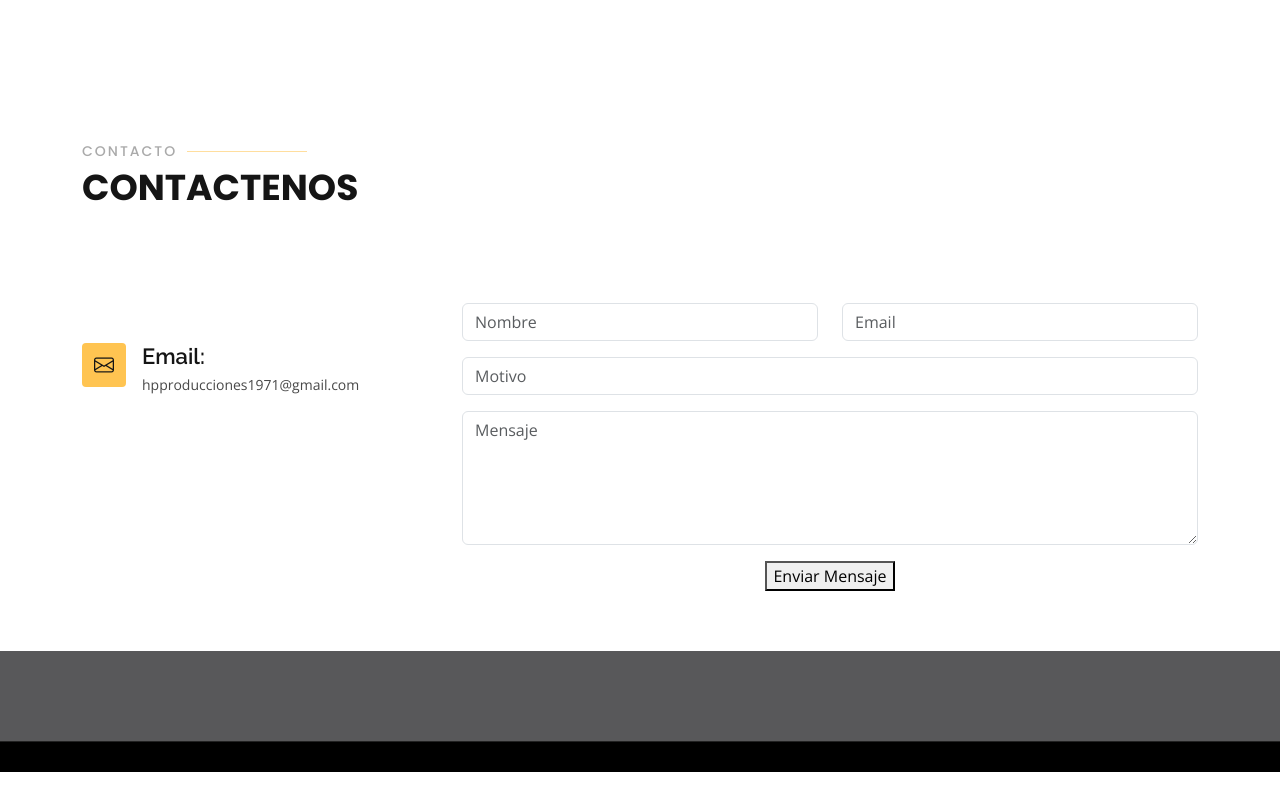
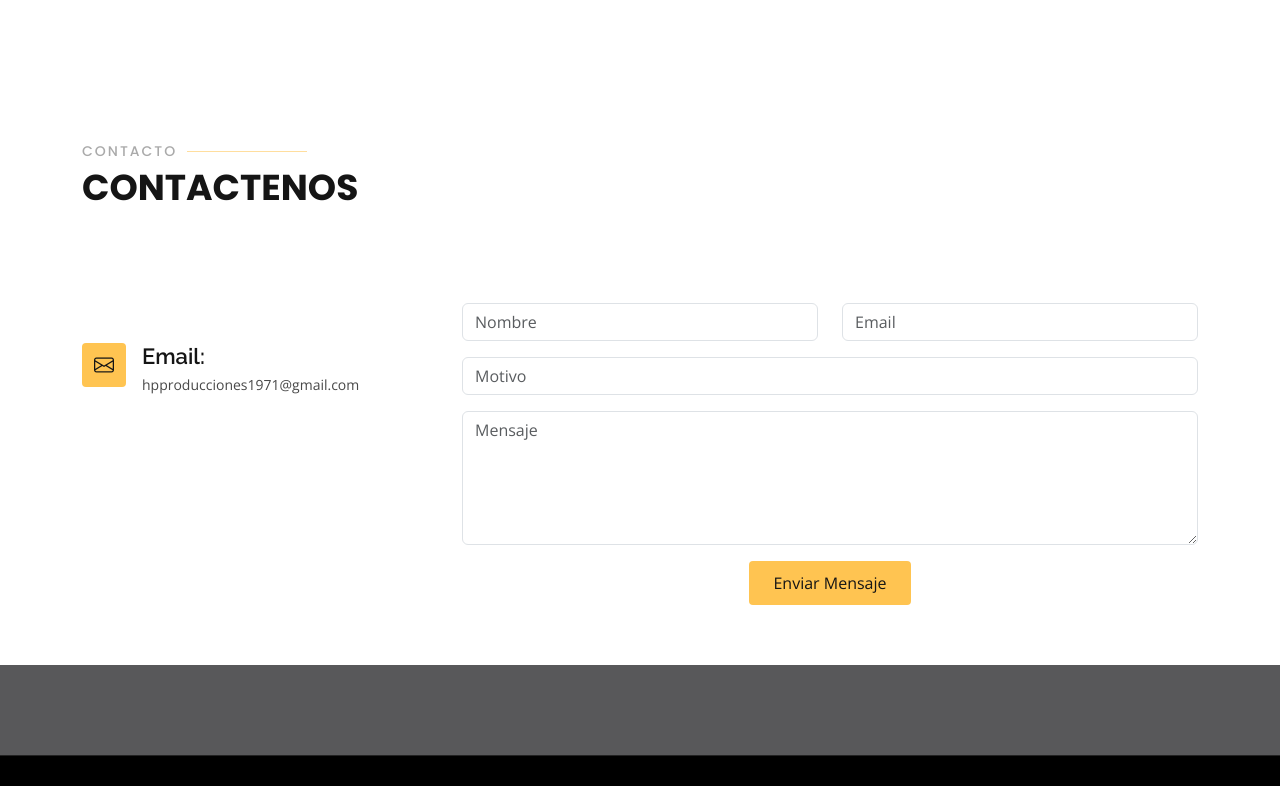
Before and after one commit to MateoBulnes/hp-producciones, a plain HTML site: page index.html in a window 1280 px wide. Shown: the part 4227-5013 px from the top of the page. Drawn offline with nearby package versions, Linux system fonts and the light colour scheme.

Commit message:
correccion estilos btn enviar mensaje

```diff
--- a/assets/css/style.css
+++ b/assets/css/style.css
@@ -1356,7 +1356,22 @@ section {
   background: #ffcd6b;
 }
 
-.loading, .error-message, .sent-message {
+#btn_submit {
+  background: #ffc451;
+  border: 0;
+  padding: 10px 24px;
+  color: #151515;
+  transition: 0.4s;
+  border-radius: 4px;
+}
+
+#btn_submit:hover {
+  background: #ffcd6b;
+}
+
+.loading,
+.error-message,
+.sent-message {
   display: none;
 }
 
--- a/index.html
+++ b/index.html
@@ -335,8 +335,10 @@
 
           <div class="col-lg-8 mt-5 mt-lg-0">
 
-            <form name="contact" action="#" method="POST" data-netlify="true">
+            <form name="contact" action="" method="POST" data-netlify="true">
               <div class="row">
+                <input type="hidden" name="form-name" value="contact">
+
                 <div class="col-md-6 form-group">
                   <input type="text" name="name" class="form-control" id="name" placeholder="Nombre" required>
                 </div>
@@ -356,7 +358,7 @@
                 <div class="error-message"></div>
                 <div class="sent-message">Su mensaje fue enviado con éxito!</div>
               </div>
-              <div class="text-center"><button type="submit">Enviar Mensaje</button></div>
+              <div class="text-center"><button type="submit" id="btn_submit">Enviar Mensaje</button></div>
             </form>
 
           </div>
```
Also changed, not shown: assets/js/main.js (+0 -7 lines).
